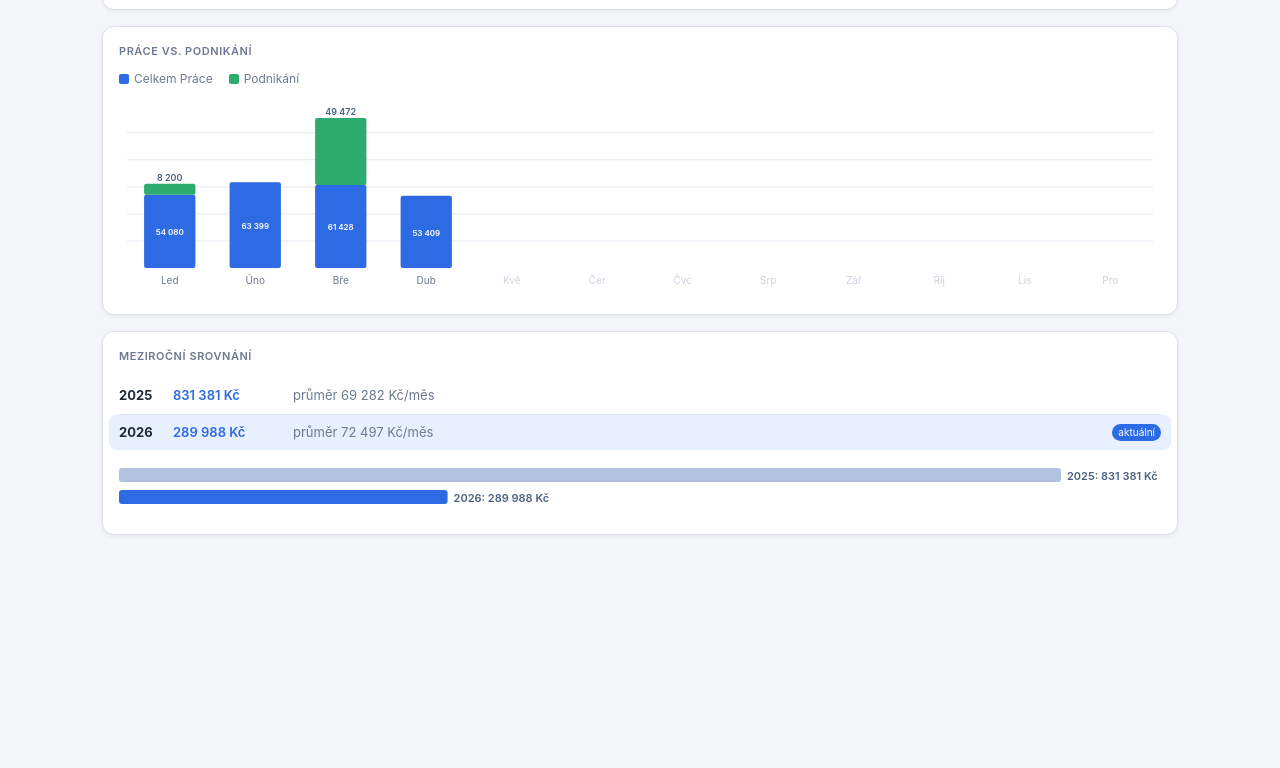
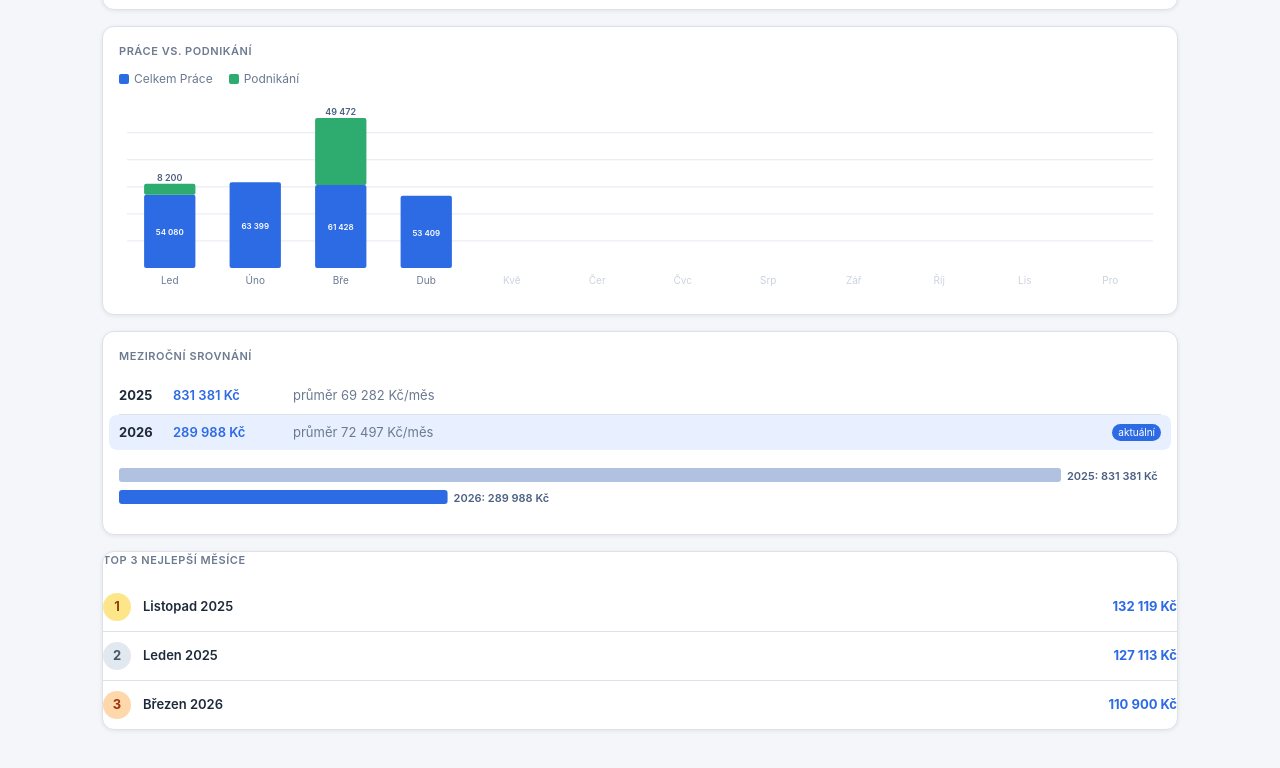
Before and after one commit to Volchester/financni-aplikace, a plain HTML site: page index.html in a window 1280 px wide. Shown: the part 1021-1789 px from the top of the page. Before the commit the page ends 1652 px from the top, so only its background shows below. Drawn offline with Linux system fonts and the light colour scheme.

Commit message:
Prijmy: TOP 3 nejlepsi mesice ze vsech dat
Karta dole pod meziročním srovnáním zobrazuje 3 měsíce s nejvyšším
celkovým příjmem napříč všemi roky. Medailové barvy 1./2./3. místa.

```diff
--- a/index.html
+++ b/index.html
@@ -292,6 +292,17 @@
 
   /* ── Year comparison ── */
   .comparison-section { padding: 16px; }
+  .top-month-row { display: flex; align-items: center; gap: 12px; padding: 10px 0; border-bottom: 1px solid var(--border); font-size: 13px; }
+  .top-month-row:last-of-type { border-bottom: none; }
+  .top-month-rank { width: 28px; height: 28px; display: flex; align-items: center; justify-content: center; border-radius: 50%; font-weight: 700; font-size: 13px; flex-shrink: 0; background: var(--bg); color: var(--text-muted); }
+  .top-month-row.rank-1 .top-month-rank { background: #fde68a; color: #92400e; }
+  .top-month-row.rank-2 .top-month-rank { background: #e2e8f0; color: #475569; }
+  .top-month-row.rank-3 .top-month-rank { background: #fed7aa; color: #9a3412; }
+  html[data-theme="dark"] .top-month-row.rank-1 .top-month-rank { background: #78350f; color: #fde68a; }
+  html[data-theme="dark"] .top-month-row.rank-2 .top-month-rank { background: #334155; color: #cbd5e1; }
+  html[data-theme="dark"] .top-month-row.rank-3 .top-month-rank { background: #7c2d12; color: #fed7aa; }
+  .top-month-name { flex: 1; font-weight: 600; color: var(--text); }
+  .top-month-amount { font-weight: 700; color: #2d6be4; }
   .comparison-row { display: flex; align-items: center; gap: 10px; padding: 8px 0; border-bottom: 1px solid var(--border); font-size: 13px; }
   .comparison-row:last-of-type { border-bottom: none; }
   #view-prijmy    .comparison-row.current-year { background: #e8efff; border-radius: 8px; padding: 8px 10px; margin: 0 -10px; }
@@ -652,6 +663,11 @@
       </div>
     </div>
 
+    <div class="card" id="p-topMonths-card">
+      <div class="chart-label" style="margin-bottom:14px">TOP 3 nejlepší měsíce</div>
+      <div id="p-topMonths"></div>
+    </div>
+
   </div><!-- /view-prijmy -->
 
   <!-- ═══════════════ PODNIKÁNÍ VIEW ═══════════════ -->
@@ -1338,8 +1354,29 @@ const PRIJMY = (() => {
     });
   }
 
+  function renderTopMonths() {
+    const cont = document.getElementById('p-topMonths'); if (!cont) return;
+    const all = [];
+    Object.keys(data.years).forEach(y => {
+      MESICE_KEYS.forEach((mk, i) => {
+        const md = getMonthData(y, mk);
+        const total = (md.prace||0) + (md.stravne||0) + (md.podnikani||0);
+        if (total > 0) all.push({ year: y, monthIdx: i, total });
+      });
+    });
+    all.sort((a, b) => b.total - a.total);
+    const top = all.slice(0, 3);
+    if (!top.length) { cont.innerHTML = '<div style="color:var(--text-muted);font-size:13px;padding:6px 0">Žádná data</div>'; return; }
+    cont.innerHTML = top.map((m, i) => `
+      <div class="top-month-row rank-${i+1}">
+        <span class="top-month-rank">${i+1}</span>
+        <span class="top-month-name">${MESICE_LABELS[m.monthIdx]} ${m.year}</span>
+        <span class="top-month-amount">${fmt(m.total)}</span>
+      </div>`).join('');
+  }
+
   let chartTimer = null;
-  function scheduleCharts() { clearTimeout(chartTimer); chartTimer = setTimeout(()=>{ renderChart1(); renderChart2(); renderComparison(); },80); }
+  function scheduleCharts() { clearTimeout(chartTimer); chartTimer = setTimeout(()=>{ renderChart1(); renderChart2(); renderComparison(); renderTopMonths(); },80); }
 
   function setupEvents() {
     document.getElementById('p-yearSelect').addEventListener('change', e => {
```
